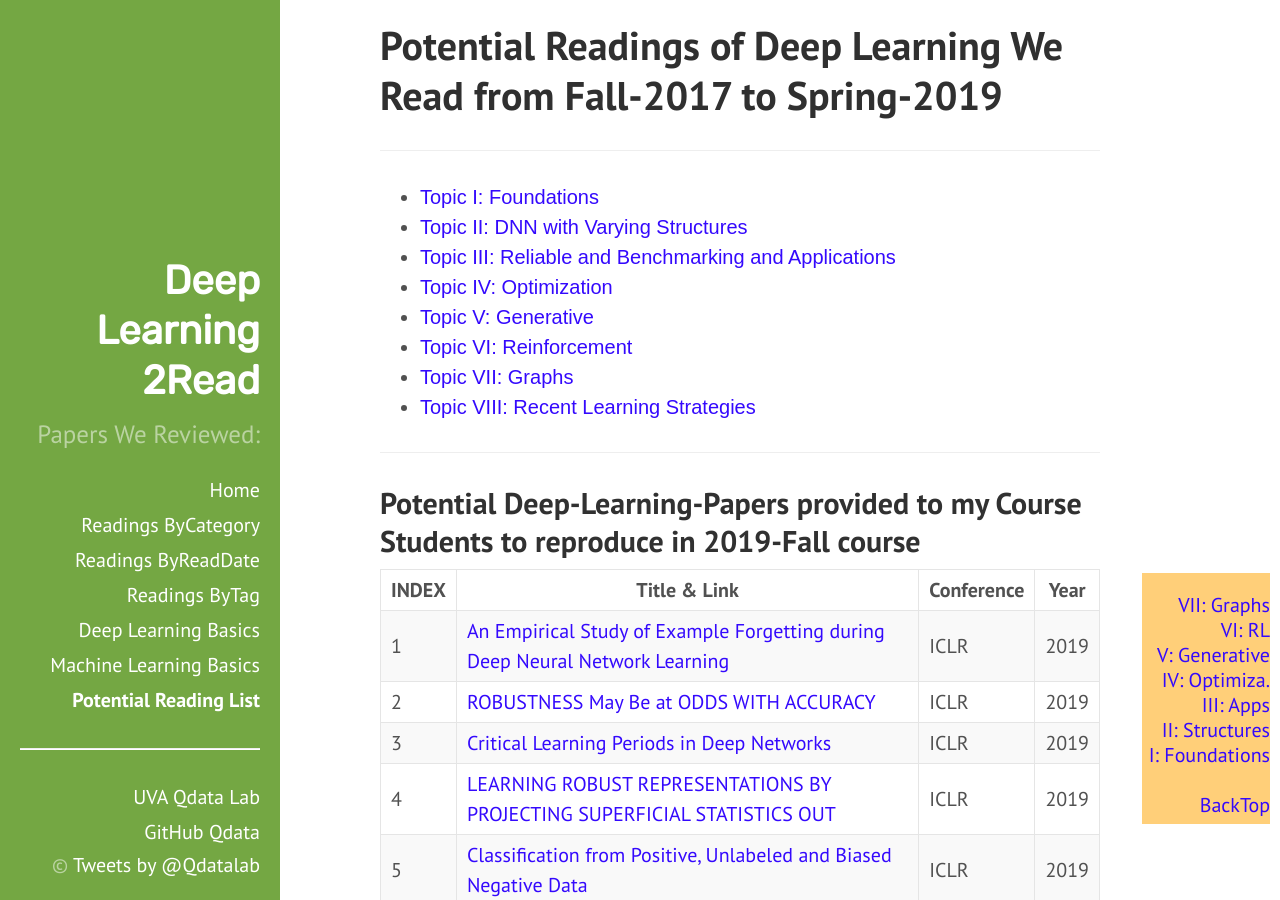
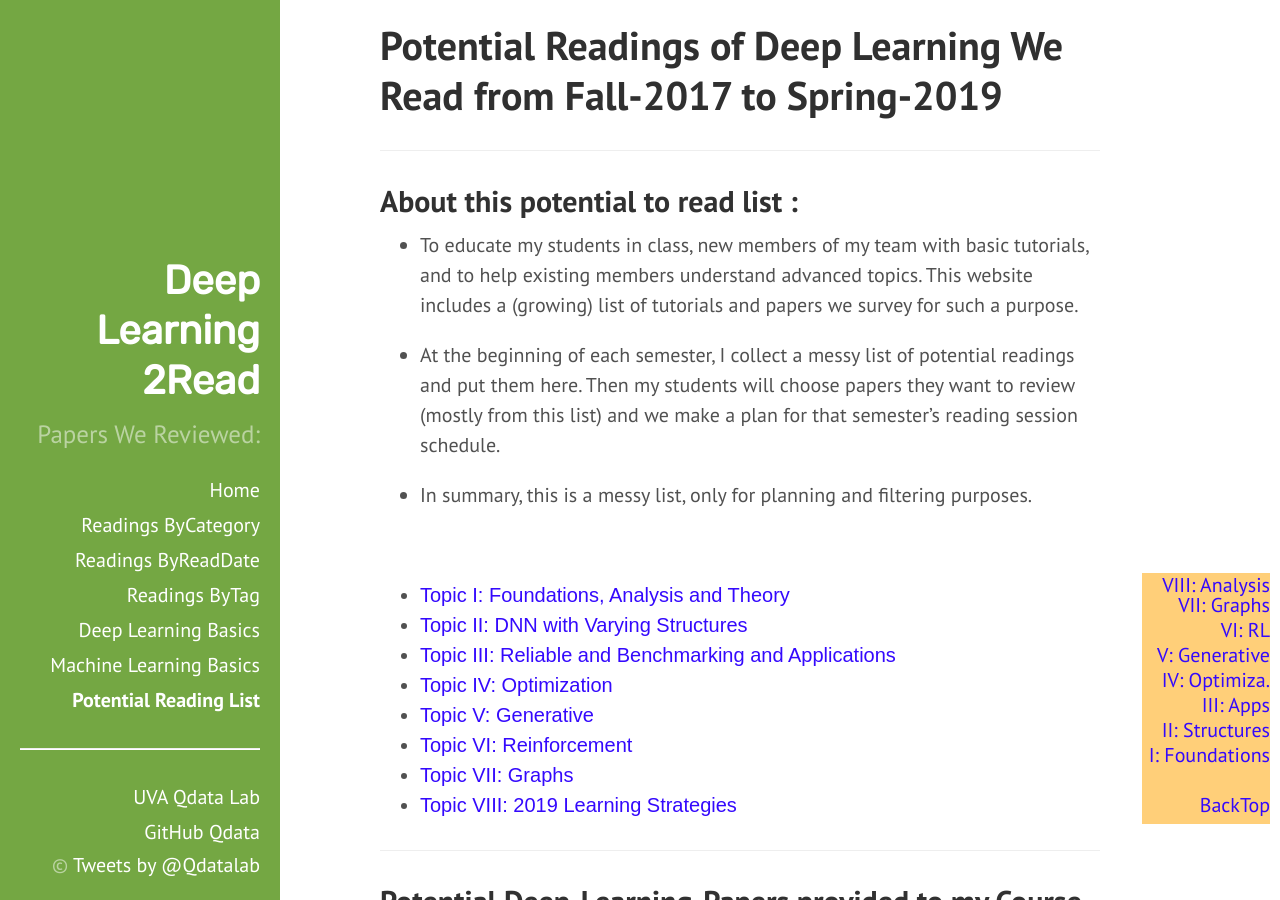
Before and after one commit to QData/deep2Read, a Jekyll site: the page built from zPotential2Read.md, in a window 1280 px wide and 900 px high. Built offline with Jekyll 4.4.1, drawn with Linux system fonts in a browser that asks for light colours.

Commit message:
add explanation purpose into Potential-Read list

```diff
--- a/zPotential2Read.md
+++ b/zPotential2Read.md
@@ -9,16 +9,30 @@ order: "88"
 
 <p><a name="topPage"></a></p>
 
+
+## About this potential to read list :
+
++ To educate my students in class, new members of my team with basic tutorials, and to help existing members understand advanced topics. This website includes a (growing) list of tutorials and papers we survey for such a purpose.
+
++ At the beginning of each semester, I collect a messy list of potential readings and put them here. Then my students will choose papers they want to review (mostly from this list) and we make a plan for that semester's reading session schedule.
+
++ In summary,  this is a messy list, only for planning and filtering purposes.
+
+
+
+<br>
+
+
 <font face="Arial,Helvetica">
 <ul>
-<li><a href="#Foud">Topic I: Foundations </a> </li>
+<li><a href="#Foud">Topic I: Foundations, Analysis and Theory </a> </li>
 <li><a href="#Stru">Topic II: DNN with Varying Structures</a> </li>
 <li><a href="#App">Topic III: Reliable and Benchmarking and Applications </a> </li>
 <li><a href="#Opt">Topic IV: Optimization </a> </li>
 <li><a href="#Gen">Topic V: Generative  </a> </li>
 <li><a href="#RL">Topic VI: Reinforcement </a> </li>
 <li><a href="#Graphs">Topic VII: Graphs </a> </li>
-<li><a href="#Learn">Topic VIII: Recent Learning Strategies </a> </li>
+<li><a href="#Learn">Topic VIII: 2019 Learning Strategies </a> </li>
 </ul>
 </font>
 
@@ -699,5 +713,7 @@ and http://videolectures.net/deeplearning2016_pineau_advanced_topics/
 <a style="position: fixed; bottom:230px; right:10px;" href="#Gen">V: Generative</a>
 <a style="position: fixed; bottom:255px; right:10px;" href="#RL">VI: RL</a>
 <a style="position: fixed; bottom:280px; right:10px;" href="#Graphs">VII: Graphs</a>
+<a style="position: fixed; bottom:300px; right:10px;" href="#Learn">VIII: Analysis</a>
+
 <a style="position: fixed; bottom:80px; right:10px;" href="#topPage" title="Back to Top">BackTop</a>
 </div>
```
